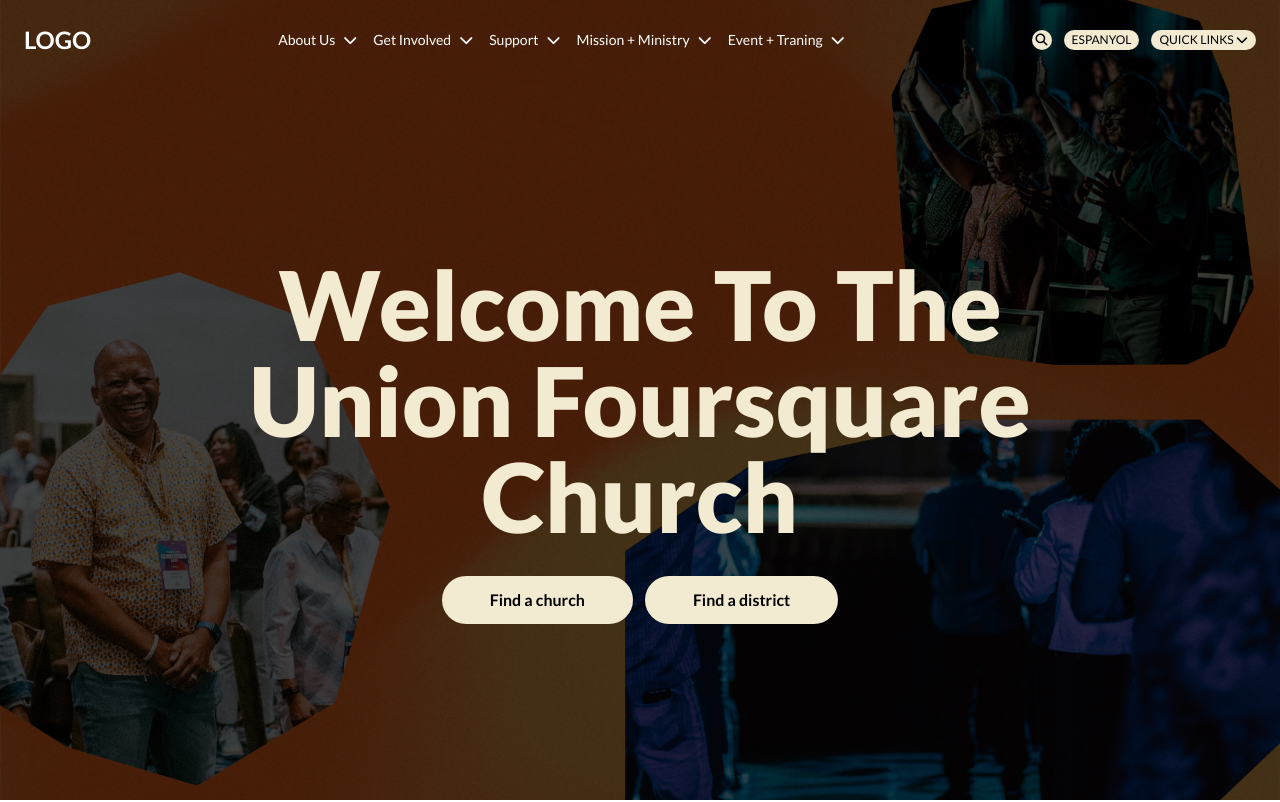
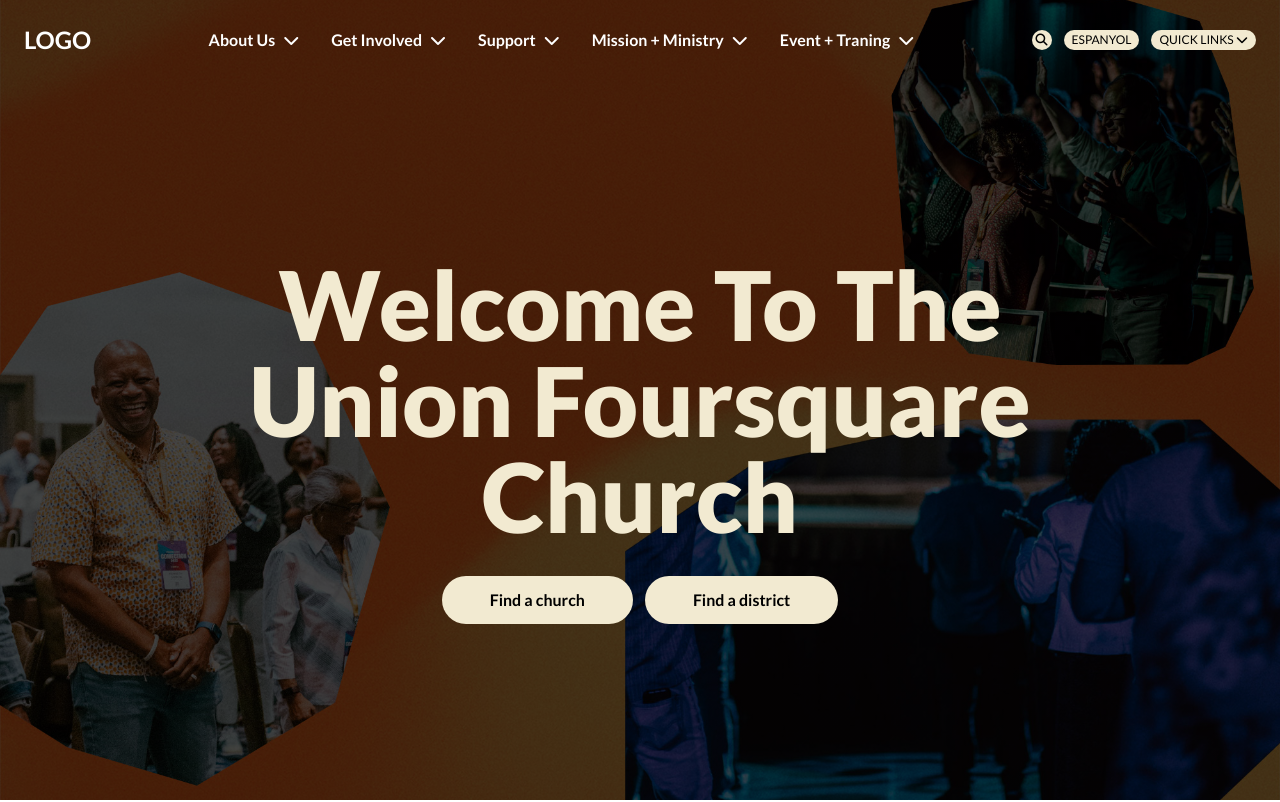
Before and after one commit to razdacoder/church-site, a website: page src/index.html in a window 1280 px wide. Shown: the top 802 px of the page. Drawn offline with nearby package versions, Linux system fonts and the light colour scheme.

Commit message:
gap links

```diff
--- a/src/index.html
+++ b/src/index.html
@@ -25,33 +25,33 @@
     <header
       class="h-[70vh] md:h-[85vh] lg:h-screen  flex flex-col bg-[linear-gradient(rgba(0,0,0,0.7),rgba(0,0,0,0.7)),url('./../assets/banner.jpg')] bg-cover bg-center"
     >
-      <nav class="container mx-auto p-6 flex justify-between items-center">
+      <nav class="container mx-auto p-6 flex justify-between  gap-8 items-center">
         <a href="index.html" class="text-2xl font-bold text-white">LOGO</a>
 
-        <div class="hidden lg:flex items-center gap-4">
+        <div class="hidden lg:flex flex-1 items-center justify-center gap-8">
           <a
             href="#"
-            class="inline-flex gap-2 items-center text-sm font-medium text-white"
+            class="inline-flex gap-2 items-center font-semibold text-white"
             >About Us <i class="fa-solid fa-chevron-down"></i
           ></a>
           <a
             href="#"
-            class="inline-flex gap-2 items-center text-sm font-medium text-white"
+            class="inline-flex gap-2 items-center font-semibold text-white"
             >Get Involved <i class="fa-solid fa-chevron-down"></i
           ></a>
           <a
             href="#"
-            class="inline-flex gap-2 items-center text-sm font-medium text-white"
+            class="inline-flex gap-2 items-center  font-semibold text-white"
             >Support <i class="fa-solid fa-chevron-down"></i
           ></a>
           <a
             href="#"
-            class="inline-flex gap-2 items-center text-sm font-medium text-white"
+            class="inline-flex gap-2 items-center  font-semibold text-white"
             >Mission + Ministry <i class="fa-solid fa-chevron-down"></i
           ></a>
           <a
             href="#"
-            class="inline-flex gap-2 items-center text-sm font-medium text-white"
+            class="inline-flex gap-2 items-center  font-semibold text-white"
             >Event + Traning <i class="fa-solid fa-chevron-down"></i
           ></a>
         </div>
```
